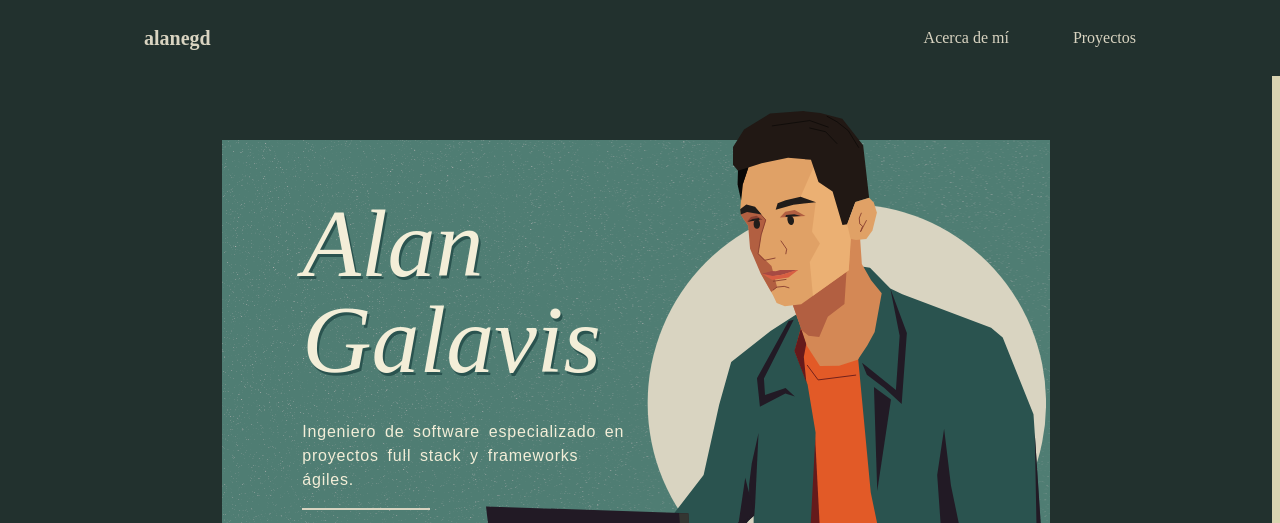
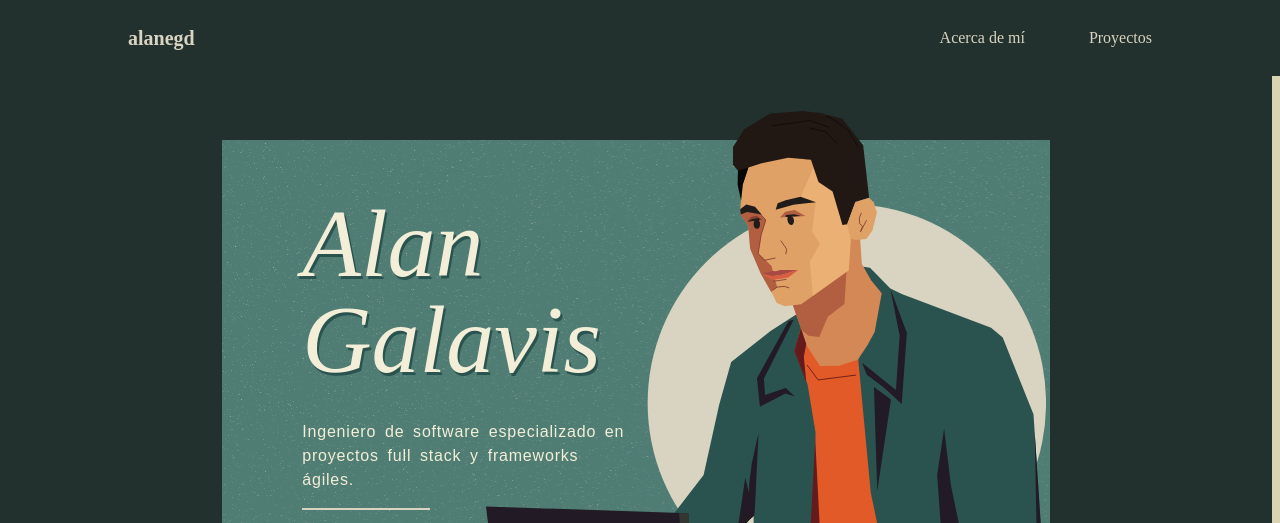
Before and after one commit to alanegd/alangalavis-portfolio, a Gatsby site: page / in a window 1280 px wide. Shown: the top 523 px of the page. Built offline with nearby package versions, Linux system fonts and the light colour scheme; Gatsby itself is replaced by a stand-in of ours.

Commit message:
chore: Updated favicon

```diff
--- a/src/components/layout/Navbar.js
+++ b/src/components/layout/Navbar.js
@@ -30,7 +30,7 @@ export default function Navbar() {
   return (
     <div className={`${styles.navbar} ${scrolling ? styles.shadow : ''}`}>
       <nav className="flex flex-wrap items-center justify-between align-middle p-4">
-        <div className="max-w-screen-lg container mx-auto py-2 px-4 flex flex-wrap items-center justify-between text-[#D9D4C1]">
+        <div className="max-w-screen-lg container mx-auto py-2 px-4 md:px-0 flex flex-wrap items-center justify-between text-[#D9D4C1]">
           <div className="w-full relative flex justify-between md:w-auto md:px-0 md:static md:block md:justify-start">
             <Link className="font-semibold flex whitespace-nowrap items-center" to="/">
               <h2 className="text-xl">alanegd</h2>
```
Also changed, not shown: src/images/favicon.svg.
